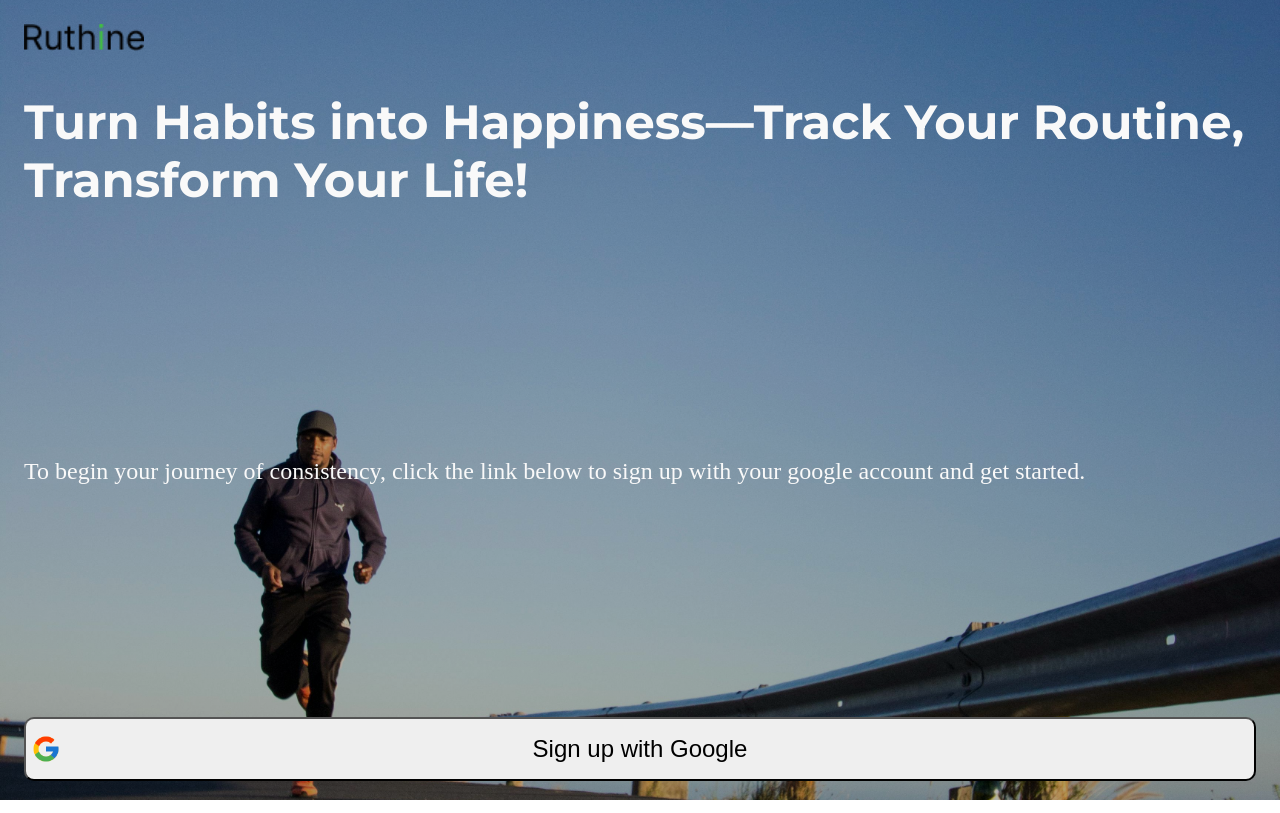
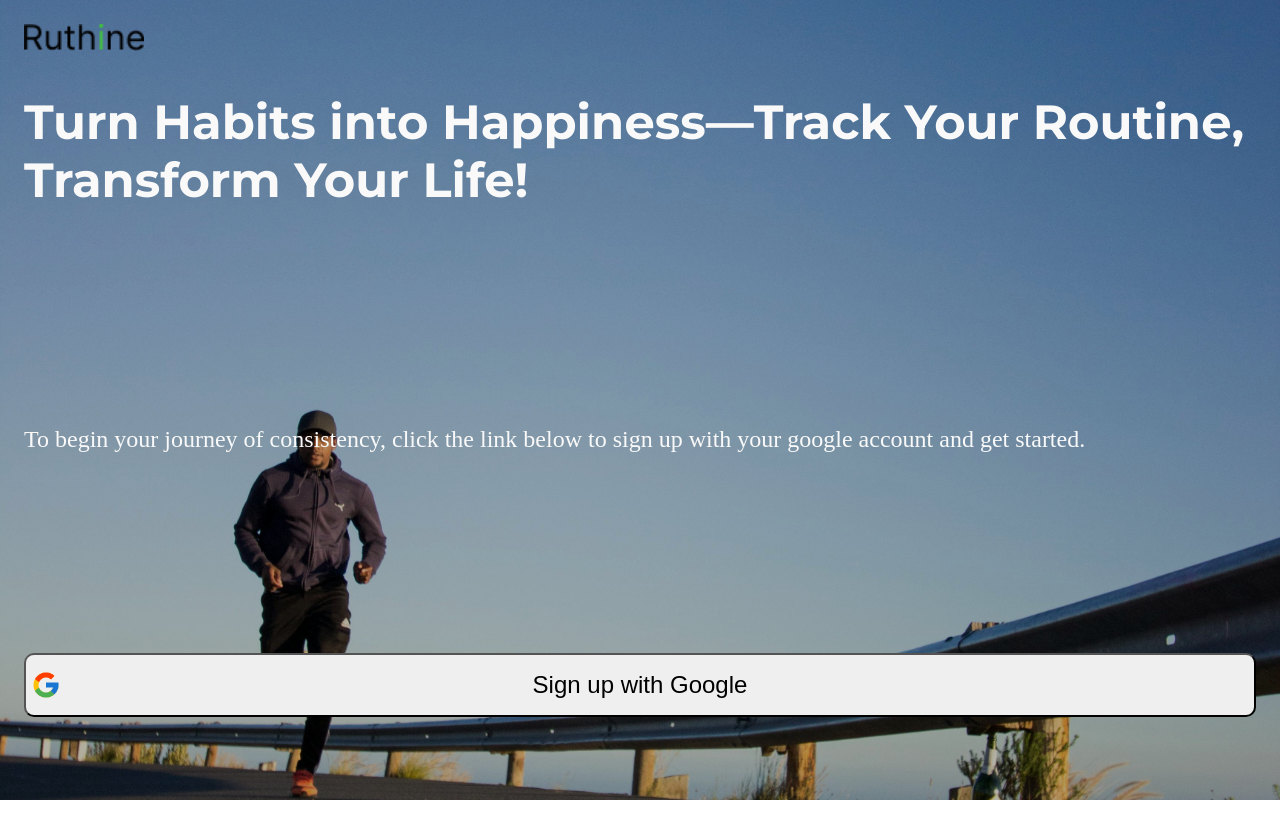
Before and after one commit to jephthahdominic/Consistensy, a React (Vite) app: page /login in a window 1280 px wide. Built offline with nearby package versions, Linux system fonts and the light colour scheme; a web font is replaced by a local one.

Commit message:
built the landing page

```diff
--- a/src/pages/LandingPage.module.css
+++ b/src/pages/LandingPage.module.css
@@ -16,7 +16,7 @@
 }
 .landingPage_main{
     width: 100%;
-    height: 100%;
+    min-height: calc(100vh - 7rem);
     display: flex;
     flex-direction: column;
     justify-content: space-between;
```
